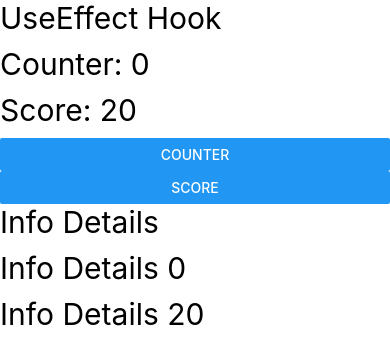
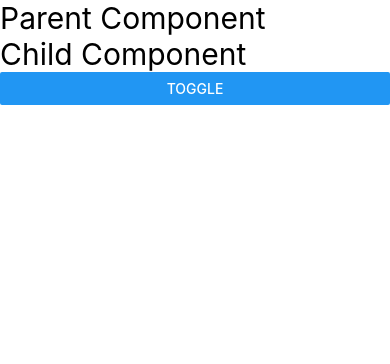
Before and after one commit to khadiza21/nativFirstApp, a React Native app: screen / in a window 390 px wide. Shown: the top 364 px of the page. Built offline with nearby package versions, Linux system fonts and the light colour scheme.

Commit message:
use effect unmountting phase

```diff
--- a/App.jsx
+++ b/App.jsx
@@ -13,13 +13,14 @@
 // import ClassComponents from './src/components/ClassComponents';
 import UseEffect from './src/components/UseEffect';
 import UseEffectHookUpdatingPhase from './src/components/UseEffectHookUpdatingPhase';
+import UseEffectHookUnmountingPhase from './src/components/UseEffectHookUnmountingPhase';
 ;
 const App = () => {
   return (
     <View style={{ flex: 1 }}>
-      <UseEffectHookUpdatingPhase />
+    <UseEffectHookUnmountingPhase />
      {/* <UseEffect />
-
+  <UseEffectHookUpdatingPhase />
        <ClassComponents />
       <Grid />
       <ContactListScreen />
--- /dev/null
+++ b/src/components/ShowChild.jsx
@@ -0,0 +1,21 @@
+/* eslint-disable react-native/no-inline-styles */
+import { View, Text } from 'react-native';
+import React, { useEffect } from 'react';
+
+
+const ShowChild = () => {
+  // use effect use for unmounting phase . use ex: kono kichu hide hower por kono pop up dekhno
+useEffect(()=> {
+// console.log('I am a Child component ');
+return() => {
+  console.log('Child Component Unmounted');
+}
+},[]);
+  return (
+    <View>
+      <Text style={{fontSize:30}} >Child Component</Text>
+    </View>
+  );
+};
+
+export default ShowChild;
--- /dev/null
+++ b/src/components/UseEffectHookUnmountingPhase.jsx
@@ -0,0 +1,18 @@
+import { View, Text, Button } from 'react-native';
+import React, { useState } from 'react';
+import ShowChild from './ShowChild';
+
+const UseEffectHookUnmountingPhase = () => {
+    const [showChild, setShowChild] = useState(true);
+  return (
+    <View>
+      <Text  style={{fontSize:30}}>Parent Component </Text>
+      {
+        showChild ? <ShowChild /> : null
+      }
+      <Button title="Toggle" onPress={() => setShowChild(!showChild)} />
+    </View>
+  );
+};
+
+export default UseEffectHookUnmountingPhase;
```
